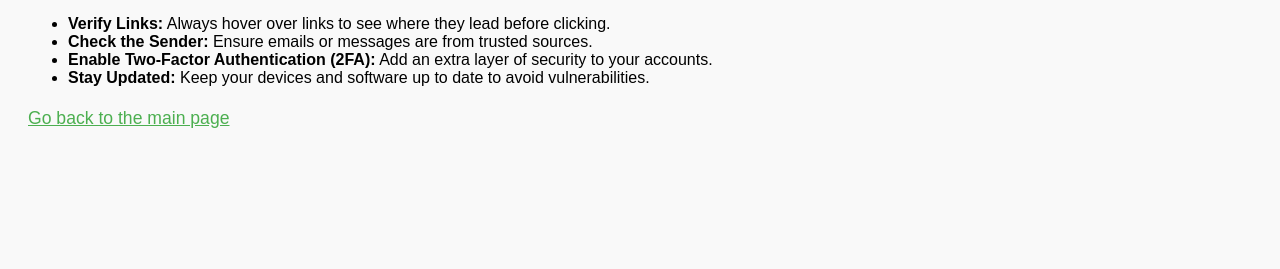
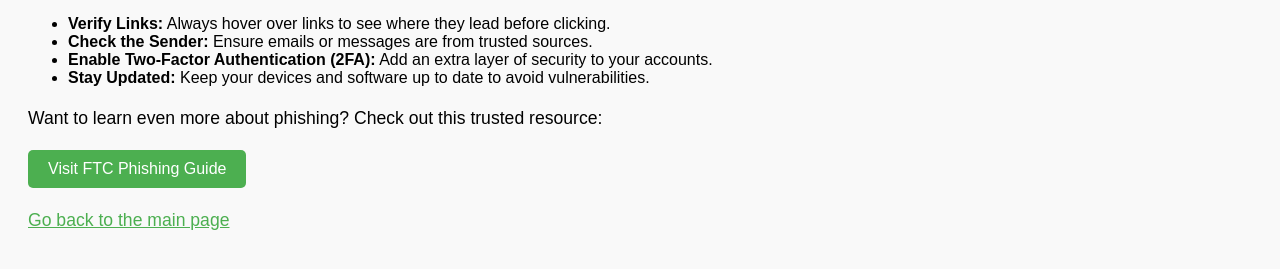
Before and after one commit to Thren55/Phishing-a-fish, a plain HTML site: page education.html in a window 1280 px wide. Shown: the part 139-408 px from the top of the page. Drawn offline with Linux system fonts and the light colour scheme.

Commit message:
Update education.html

```diff
--- a/education.html
+++ b/education.html
@@ -28,6 +28,13 @@
         <li><b>Enable Two-Factor Authentication (2FA):</b> Add an extra layer of security to your accounts.</li>
         <li><b>Stay Updated:</b> Keep your devices and software up to date to avoid vulnerabilities.</li>
     </ul>
+    <p>Want to learn even more about phishing? Check out this trusted resource:</p>
+<a href="https://www.consumer.ftc.gov/articles/how-recognize-and-avoid-phishing-scams" target="_blank">
+    <button style="padding: 10px 20px; font-size: 16px; background-color: #4CAF50; color: white; border: none; cursor: pointer; border-radius: 5px;">
+        Visit FTC Phishing Guide
+    </button>
+</a>
+
     <p><a href="index.html" style="color: #4CAF50;">Go back to the main page</a></p>
 </body>
 </html>
```
